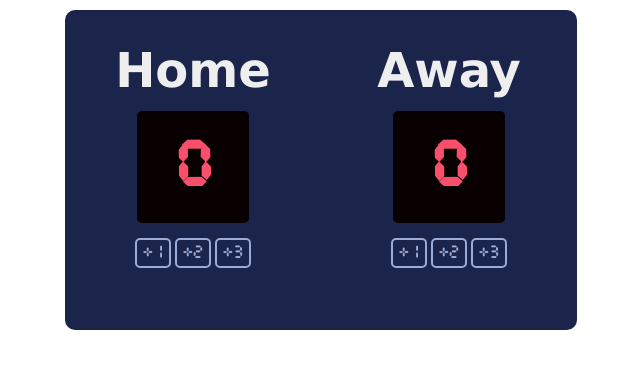
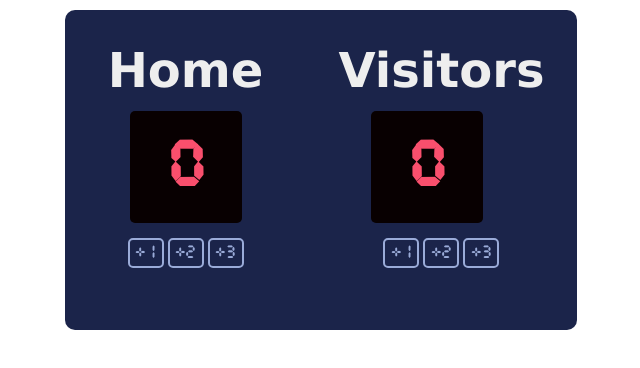
Before and after one commit to ricisonthelake/basketball-scoreboard, a plain HTML site: page index.html in a window 1280 px wide. Shown: the whole page, without its empty margins (319-959 px from the left). Drawn offline with Linux system fonts and the light colour scheme.

Commit message:
Update to Index.html
Changes scoreboard header "Away" to "Visitors".

```diff
--- a/index.html
+++ b/index.html
@@ -24,7 +24,7 @@
             </div>
         </div>
         <div>
-            <h3 id="home-title">Away</h3>
+            <h3 id="home-title">Visitors</h3>
             <div class="guest-score">
                 <h3 id="guestPoints">0</h3>
             </div>
```
